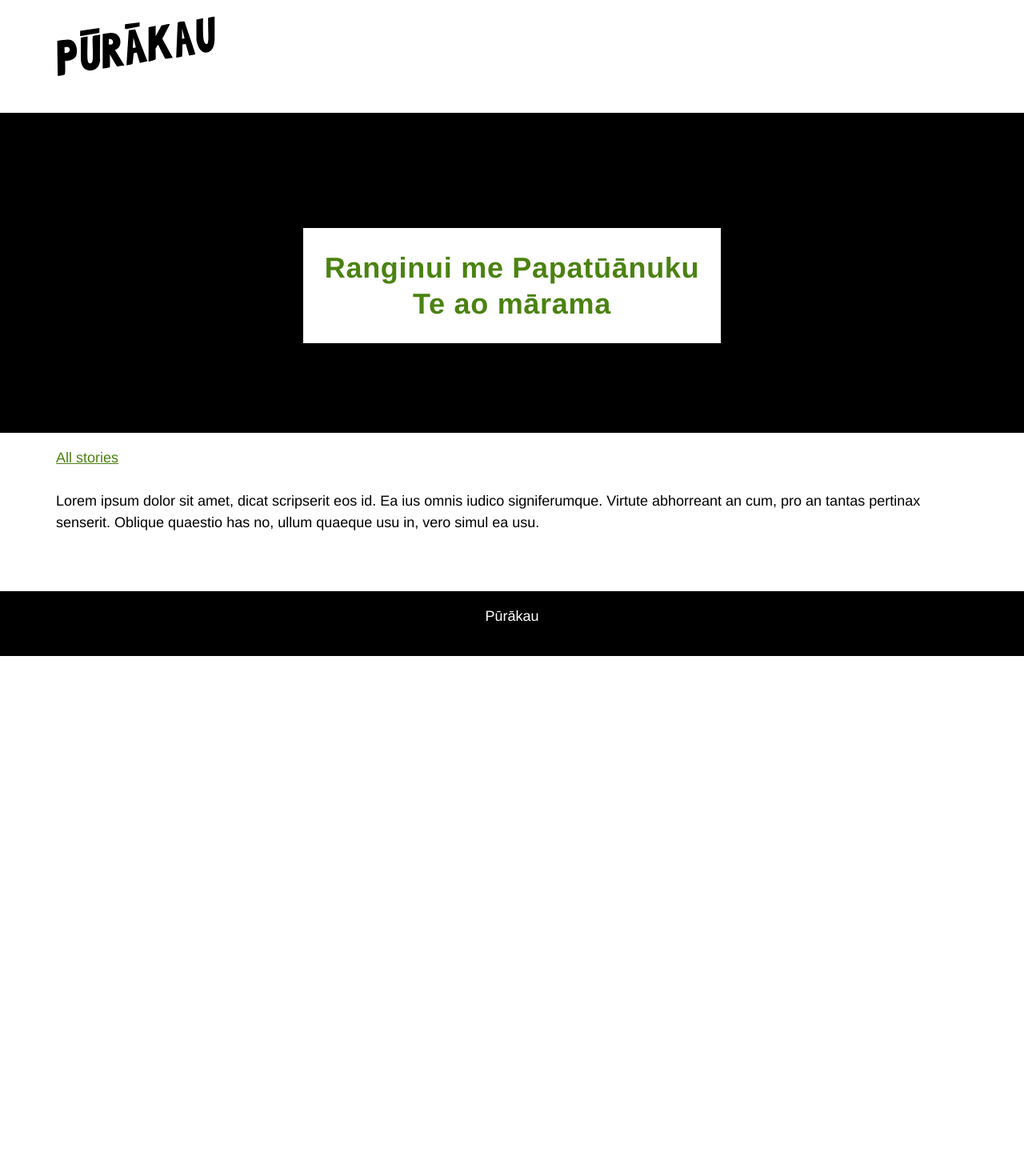
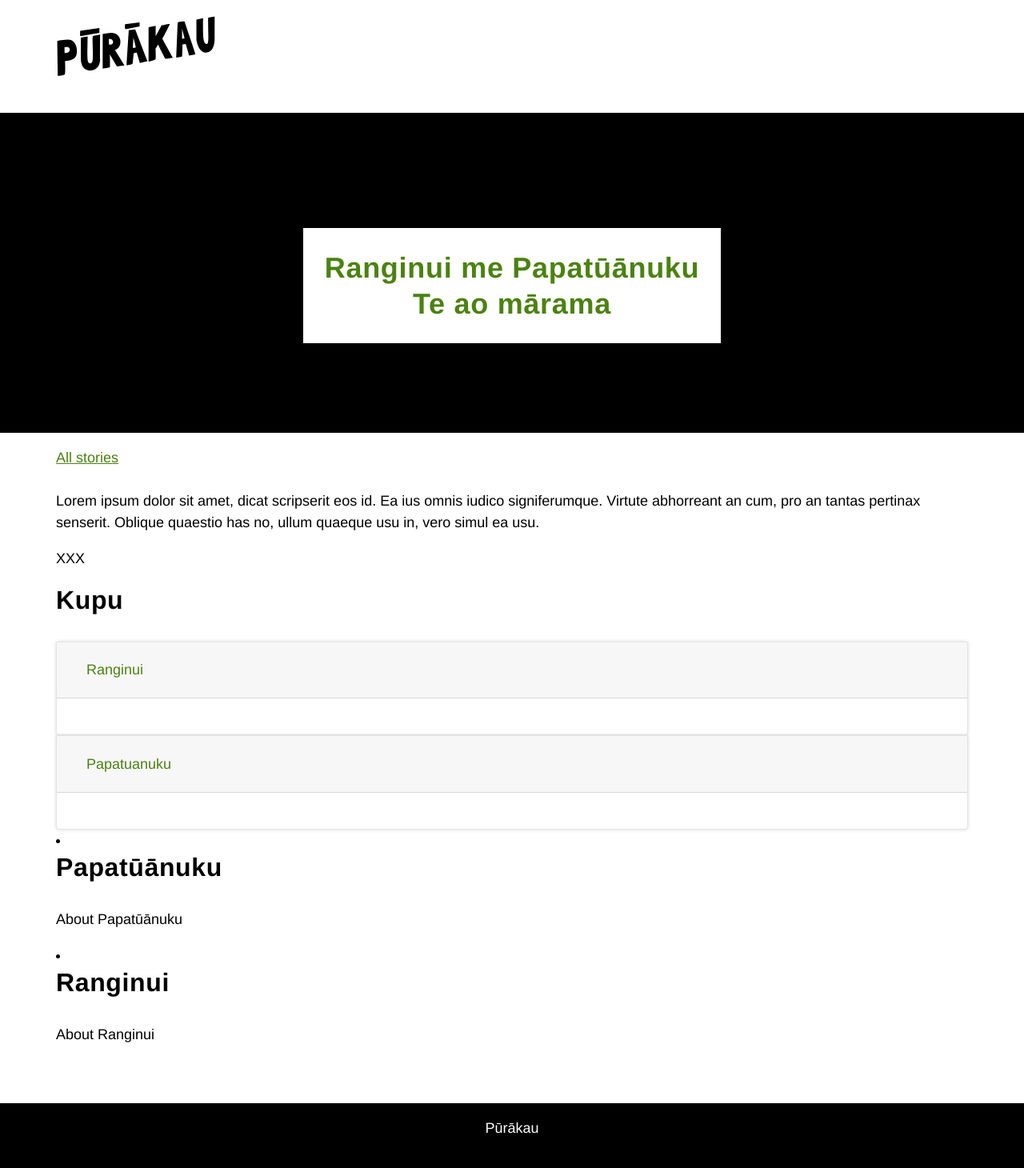
Before and after one commit to laura-mk/purakau, a Jekyll site: the page built from purakau-site/_posts/2018-12-21-a-third-post.md, in a window 1280 px wide. Shown: the whole page at 80% size. Built offline with Jekyll 4.4.1, drawn with Linux system fonts in a browser that asks for light colours; before the commit the page ends 900 px from its top, so only the background shows below that.

Commit message:
Trying to get collection items to show

```diff
--- a/purakau-site/_config.yml
+++ b/purakau-site/_config.yml
@@ -40,3 +40,9 @@ plugins:
 #   - vendor/cache/
 #   - vendor/gems/
 #   - vendor/ruby/
+
+
+collections:
+    kupu:
+        output: true
+        permalink: /kupu/:path/
--- a/purakau-site/_layouts/default.html
+++ b/purakau-site/_layouts/default.html
@@ -2,6 +2,9 @@
 <html lang="en">
   <head>
     <link rel="stylesheet" href="/assets/css/main.css" />
+    <script src="https://code.jquery.com/jquery-3.3.1.slim.min.js" integrity="sha384-q8i/X+965DzO0rT7abK41JStQIAqVgRVzpbzo5smXKp4YfRvH+8abtTE1Pi6jizo" crossorigin="anonymous"></script>
+    <script src="https://cdnjs.cloudflare.com/ajax/libs/popper.js/1.14.7/umd/popper.min.js" integrity="sha384-UO2eT0CpHqdSJQ6hJty5KVphtPhzWj9WO1clHTMGa3JDZwrnQq4sF86dIHNDz0W1" crossorigin="anonymous"></script>
+    <script src="https://stackpath.bootstrapcdn.com/bootstrap/4.3.1/js/bootstrap.min.js" integrity="sha384-JjSmVgyd0p3pXB1rRibZUAYoIIy6OrQ6VrjIEaFf/nJGzIxFDsf4x0xIM+B07jRM" crossorigin="anonymous"></script>
   </head>
   <body>
     {% include header.html %}
--- a/purakau-site/_layouts/post.html
+++ b/purakau-site/_layouts/post.html
@@ -17,4 +17,45 @@ layout: default
       {{ content }}
     </div>
   </div>
+  <div class="row">
+    <div class="col-12">
+      <h2>Kupu</h2>
+      <div id="accordion">
+        {% for kupu_name in page.kupu %}
+          {% assign kupu = kupu_name %}
+            {% for _kupu in site.kupu %}
+              {% if _kupu.slug == kupu_name %}
+                {% assign kupu = _kupu.title %}
+              {% endif %}
+            {% endfor %}
+
+
+            <div class="card">
+          <div class="card-header" id="headingOne">
+            <h5 class="mb-0">
+              <button class="btn btn-link collapsed" data-toggle="collapse" data-target="#{{ kupu }}" aria-expanded="true" aria-controls="collapseOne">
+                {{ kupu_name }}
+              </button>
+            </h5>
+          </div>
+
+          <div id="{{ kupu }}" class="collapse show" aria-labelledby="headingOne" data-parent="#accordion">
+            <div class="card-body">
+              {{ kupu_content | markdownify }}
+            </div>
+          </div>
+        </div>
+
+        {% endfor %}
+      </div>
+
+      {% for kupu in site.kupu %}
+        <li>
+          <h2>{{ kupu.title }}</h2>
+      <p>{{ kupu.content | markdownify }}</p>
+        </li>
+      {% endfor %}
+    </div>
+  </div>
+
 </div>
--- a/purakau-site/_posts/2018-12-21-a-third-post.md
+++ b/purakau-site/_posts/2018-12-21-a-third-post.md
@@ -4,5 +4,10 @@ subtitle: "Ranginui me Papatūānuku"
 title:  "Te ao mārama"
 date:   2018-04-1 13:14:31 +1300
 categories: post
+kupu:
+    - Ranginui
+    - Papatuanuku
 ---
 Lorem ipsum dolor sit amet, dicat scripserit eos id. Ea ius omnis iudico signiferumque. Virtute abhorreant an cum, pro an tantas pertinax senserit. Oblique quaestio has no, ullum quaeque usu in, vero simul ea usu.
+
+XXX
```
Also changed, not shown: purakau-site/_kupu/Papatuanuku.md (added, +7 -0 lines), purakau-site/_kupu/Ranginui.md (added, +9 -0 lines), purakau-site/_theme/src/js/main.js (+7 -0 lines).
